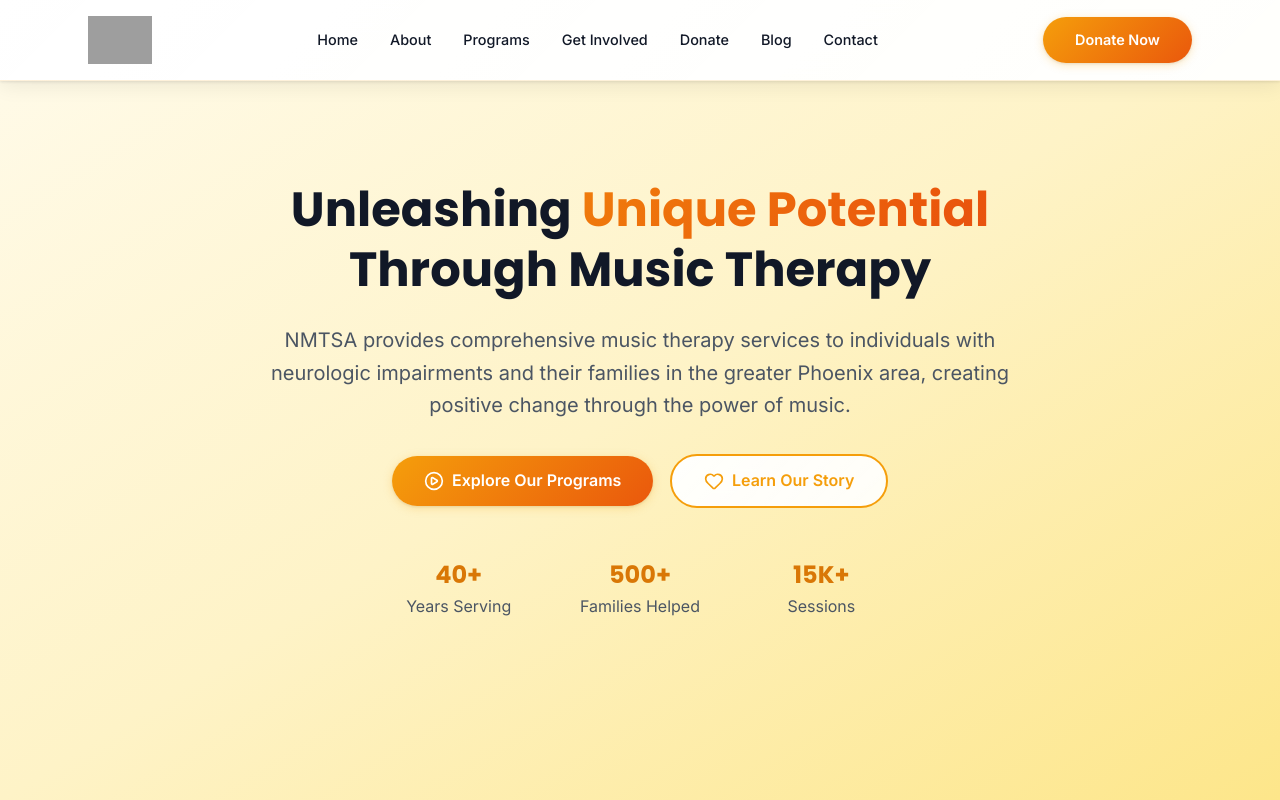
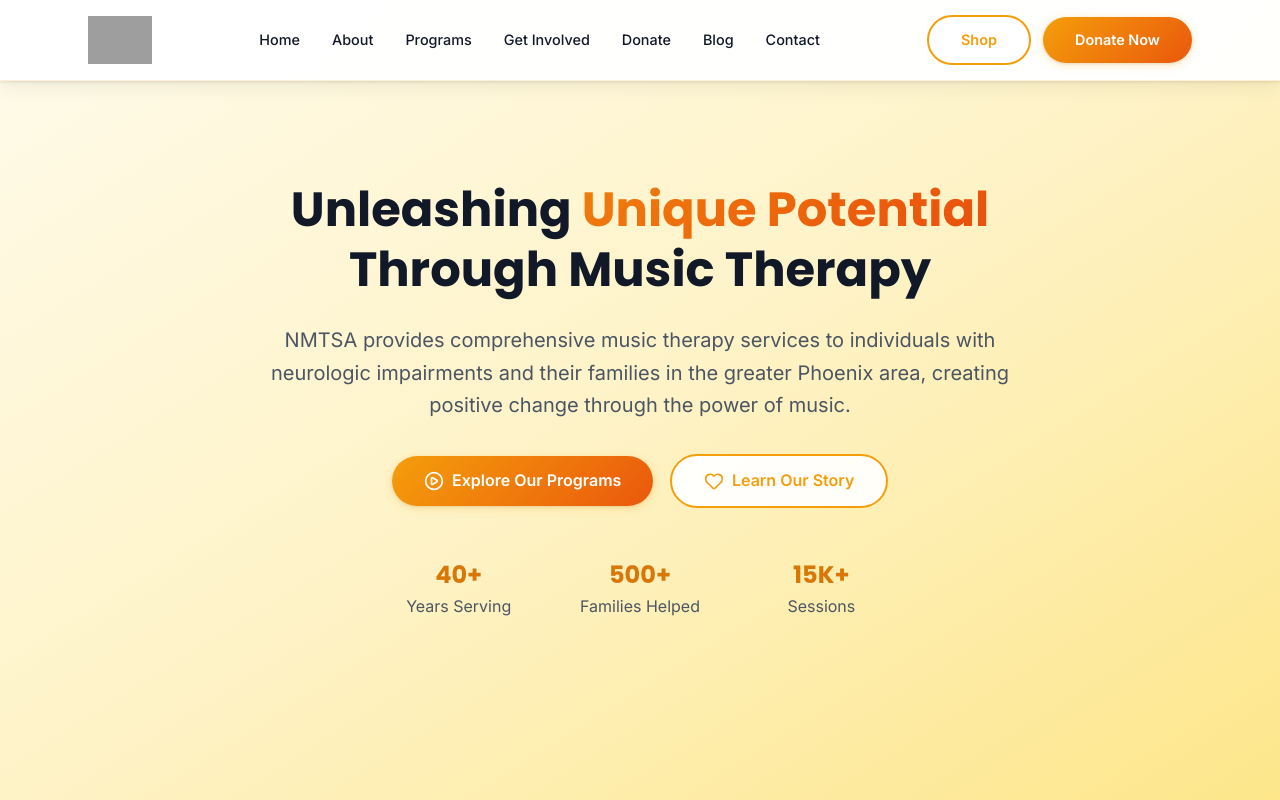
Before and after one commit to 2025-Arizona-Opportunity-Hack/Loop-IT-NMTSAWebsite, a Next.js app: page / in a window 1280 px wide. Shown: the top 800 px of the page. Built offline with nearby package versions, Linux system fonts and the light colour scheme; grey boxes are pictures that could not be loaded.

Commit message:
navbar shop btn fix

```diff
--- a/src/app/globals.css
+++ b/src/app/globals.css
@@ -1,3 +1,5 @@
+@import url("https://fonts.googleapis.com/css2?family=Red+Hat+Display:ital,wght@0,300..900;1,300..900&display=swap");
+
 @tailwind base;
 @tailwind components;
 @tailwind utilities;
--- a/src/components/Navbar.tsx
+++ b/src/components/Navbar.tsx
@@ -81,11 +81,22 @@ const Navbar = () => {
             ))}
           </div>
 
-          {/* CTA Button */}
-          <div className="hidden lg:flex flex-shrink-0">
-            <Link href="/donate" className="btn-primary text-sm xl:text-base">
+          {/* CTA Buttons */}
+          <div className="hidden lg:flex items-center space-x-3 flex-shrink-0">
+            <Link
+              href="/marketplace"
+              className="btn-secondary text-sm xl:text-base"
+            >
+              Shop
+            </Link>
+            <a
+              href="https://www.paypal.com/donate/?cmd=_s-xclick&hosted_button_id=J2RM9AGPDLDX6&ssrt=1760240758179"
+              target="_blank"
+              rel="noopener noreferrer"
+              className="btn-primary text-sm xl:text-base"
+            >
               Donate Now
-            </Link>
+            </a>
           </div>
 
           {/* Mobile Menu Button */}
@@ -116,14 +127,23 @@ const Navbar = () => {
                 {item.name}
               </Link>
             ))}
-            <div className="pt-4 border-t border-gray-200/50">
+            <div className="pt-4 border-t border-gray-200/50 space-y-2">
               <Link
-                href="/donate"
+                href="/marketplace"
+                className="btn-secondary w-full text-center block"
+                onClick={() => setIsOpen(false)}
+              >
+                Shop
+              </Link>
+              <a
+                href="https://www.paypal.com/donate/?cmd=_s-xclick&hosted_button_id=J2RM9AGPDLDX6&ssrt=1760240758179"
+                target="_blank"
+                rel="noopener noreferrer"
                 className="btn-primary w-full text-center block"
                 onClick={() => setIsOpen(false)}
               >
                 Donate Now
-              </Link>
+              </a>
             </div>
           </div>
         </div>
--- a/tailwind.config.ts
+++ b/tailwind.config.ts
@@ -23,6 +23,7 @@ const config: Config = {
       fontFamily: {
         inter: ["var(--font-inter)", "system-ui", "sans-serif"],
         poppins: ["var(--font-poppins)", "system-ui", "sans-serif"],
+        "red-hat": ["Red Hat Display", "system-ui", "sans-serif"],
       },
       // Smaller, more compact font sizes
       fontSize: {
```
